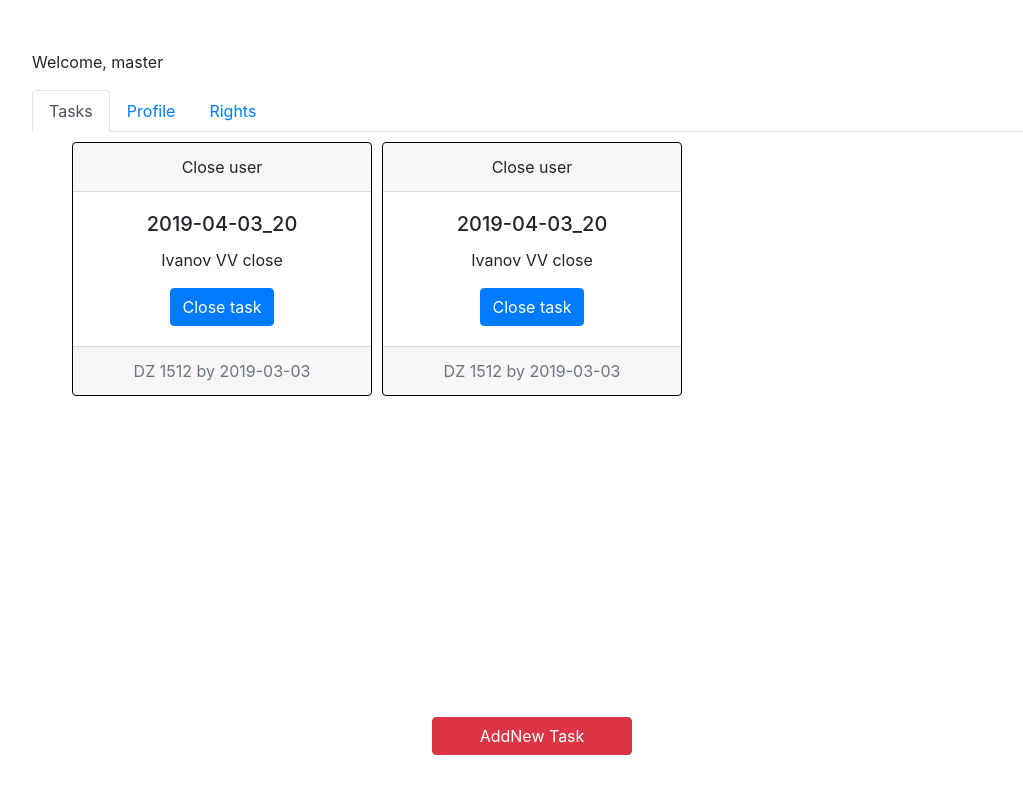
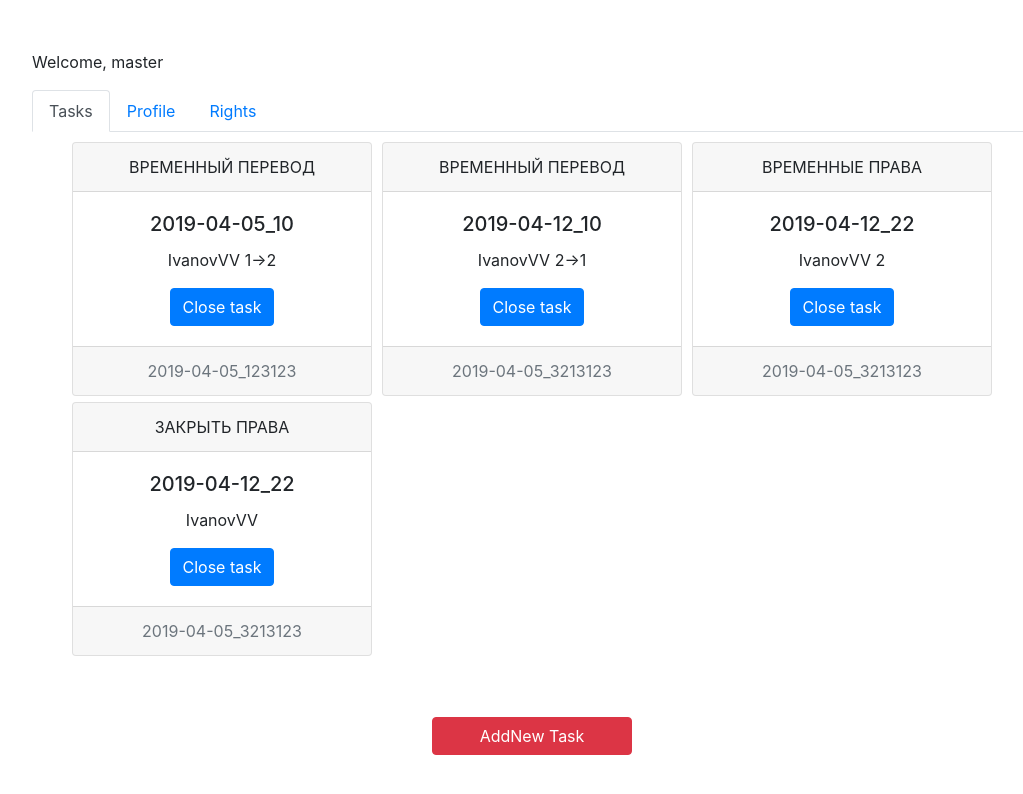
Before and after one commit to belkaz/redux-route-tests, a React (Create React App) app: page / in a window 1280 px wide. Both pictures are taken after typing "name@example.com", "Sample123" into the empty fields and a click on the button "Submit". Shown: the top 794 px of the page, without its empty margins (108-1131 px from the left). Built offline with nearby package versions, Linux system fonts and the light colour scheme.

Commit message:
gen tasks

```diff
--- a/src/components/Main/DisplayRights/DisplayRights.js
+++ b/src/components/Main/DisplayRights/DisplayRights.js
@@ -24,9 +24,11 @@ class DisplayRights extends Component {
           po7 : '1'
         }
       }
+
     render() {
         return (
-            <div className = 'DisplayRights'>
+            <div className = 'DisplayRights'
+            >
                 { this.props.FIO }
                 <PO0Panel rr = { this.state.po0 }/>
                 <PO1Panel rr = { this.state.po1 }/>
--- a/src/components/Main/Main.js
+++ b/src/components/Main/Main.js
@@ -2,19 +2,13 @@ import React, { Component } from 'react';
 
 import './Main.sass';
 
-import { Tabs, Tab, Sonnet } from 'react-bootstrap';
+import { Tabs, Tab } from 'react-bootstrap';
 
 import CUserInfo from './UserInfo/UserInfo';
 import DisplayRights from './DisplayRights/DisplayRights';
 import CTasks from './Tasks/Tasks';
 
 class CMain extends Component {
-    constructor ( props ) {
-        super ( props );
-        this.state = {
-
-        }
-    }
     render() {
         return (
             <div className = 'Main'>
@@ -38,7 +32,7 @@ class CMain extends Component {
                         eventKey="home"
                         title="Rights"
                         className = 'Tab'>
-                        <DisplayRights />
+                        {/* <DisplayRights /> */}
                     </Tab>
                 </Tabs>
             </div>
--- a/src/components/Main/Tasks/Tasks.js
+++ b/src/components/Main/Tasks/Tasks.js
@@ -7,6 +7,97 @@ import CUnclosedTasks from './UnclosedTasks/UnclosedTasks';
 import CAddTasks from './AddTask/AddTask';
 
 class CTasks extends Component {
+    tasks = [
+        {
+            "WHO" : "IvanovVV",
+            "REASON" : "2019-04-05_123123",
+            "TYPE" : "TRANSFER",
+            "FROM" : "1",
+            "TO" : "2",
+            "START" : "2019-04-05_10",
+            "END" : "2019-04-05_22"
+        },
+        {
+            "WHO" : "IvanovVV",
+            "REASON" : "2019-04-05_3213123",
+            "TYPE" : "TRANSFER",
+            "FROM" : "2",
+            "TO" : "1",
+            "START" : "2019-04-12_10",
+            "END" : "2019-04-12_22"
+        },
+        {
+            "WHO" : "IvanovVV",
+            "REASON" : "2019-04-05_3213123",
+            "TYPE" : "TEMP ADD RIGHTS",
+            "UNIT" : "2",
+            "END" : "2019-04-12_22",
+        },
+        {
+            "WHO" : "IvanovVV",
+            "REASON" : "2019-04-05_3213123",
+            "TYPE" : "CLOSE",
+            "CLOSE_DATE" : "2019-04-12_22",
+        }
+
+    ]
+    genTasks = () => {
+        let lefts = [40, 350, 660];
+        let tops = [10, 270, 530];
+        let mm = [];
+        let i = 0;
+        let y = 0;
+        this.tasks.forEach ( (el) => {
+            switch ( el.TYPE ) {
+                case 'TRANSFER' :
+                {
+                    mm.push(<CUnclosedTasks
+                        key = { Math.random()*1000 }
+                        lef  = { lefts[i] + 'px'}
+                        to   = { tops[y] + 'px'}
+                        taskType = 'ВРЕМЕННЫЙ ПЕРЕВОД'
+                        taskStart = { el.START }
+                        taskInfo = { el.WHO + ' ' +el.FROM +'->' + el.TO }
+                        taskRes = { el.REASON}>
+                    </CUnclosedTasks>)
+                };
+                break;
+                case 'TEMP ADD RIGHTS':
+                {
+                    mm.push(<CUnclosedTasks
+                        key = { Math.random()*1000 }
+                        lef  = { lefts[i] + 'px'}
+                        to   = { tops[y] + 'px'}
+                        taskType = "ВРЕМЕННЫЕ ПРАВА"
+                        taskStart = { el.END }
+                        taskInfo = { el.WHO + ' ' +el.UNIT }
+                        taskRes = { el.REASON}>
+                    </CUnclosedTasks>)
+                };
+                break;
+                case 'CLOSE' :
+                {
+                    mm.push(<CUnclosedTasks
+                        key = { Math.random()*1000 }
+                        lef  = { lefts[i] + 'px'}
+                        to   = { tops[y] + 'px'}
+                        taskType = "ЗАКРЫТЬ ПРАВА"
+                        taskStart = { el.CLOSE_DATE }
+                        taskInfo = { el.WHO }
+                        taskRes = { el.REASON}>
+                    </CUnclosedTasks>)
+                };
+                break;
+            }
+            i += 1;
+            if ( i === 3) {
+                i =0;
+                y += 1;
+            }
+        })
+
+        return mm;
+    }
     render () {
         return (
             <div className = 'Tasks'>
@@ -15,20 +106,14 @@ class CTasks extends Component {
                     className = 'AddTaskBut'>
                         AddNew Task
                     </Button>
-                    <CUnclosedTasks
-                    lef  = '40px'
+                { this.genTasks() }
+                {/* <CUnclosedTasks
+                    lef  = '660px'
                     to = '10px'
                     taskType = 'Close user'
                     taskStart = '2019-04-03_20'
                     taskInfo = 'Ivanov VV close'
-                    taskEnd = 'DZ 1512 by 2019-03-03'></CUnclosedTasks>
-                 <CUnclosedTasks
-                    lef  = '350px'
-                    to = '10px'
-                    taskType = 'Close user'
-                    taskStart = '2019-04-03_20'
-                    taskInfo = 'Ivanov VV close'
-                    taskEnd = 'DZ 1512 by 2019-03-03'></CUnclosedTasks>
+                    taskEnd = 'DZ 1512 by 2019-03-03'></CUnclosedTasks>                */}
             </div>
         )
     }
--- a/src/components/Main/Tasks/UnclosedTasks/UnclosedTasks.js
+++ b/src/components/Main/Tasks/UnclosedTasks/UnclosedTasks.js
@@ -23,9 +23,11 @@ class CUnclosedTasks extends Component {
                     <Card.Text>
                         { this.props.taskInfo}
                     </Card.Text>
-                    <Button variant="primary">Close task</Button>
+                    <Button
+                        variant="primary"
+                        onClick = { ()=> {alert()}}>Close task</Button>
                 </Card.Body>
-                <Card.Footer className="text-muted">{ this.props.taskEnd }</Card.Footer>
+                <Card.Footer className="text-muted">{ this.props.taskRes }</Card.Footer>
                 </Card>
             </div>
         )
--- a/src/components/Main/Tasks/UnclosedTasks/UnclosedTasks.sass
+++ b/src/components/Main/Tasks/UnclosedTasks/UnclosedTasks.sass
@@ -1,11 +1,5 @@
 .UnclosedTasks
-    position: absolute
-    width: 500px
-    height: 300px
-    left: 0px
-    top: 0px
 
 .UTCard
     position: absolute
     width: 300px
-    border: 1px solid #000
--- a/src/components/Main/UserInfo/UserInfo.js
+++ b/src/components/Main/UserInfo/UserInfo.js
@@ -5,9 +5,12 @@ import { Form, Button } from 'react-bootstrap';
 import './UserInfo.sass';
 
 class CUserInfo extends Component {
+
     render() {
         return (
-            <div className = 'UserInfo'>
+            <div
+                className = 'UserInfo'
+                >
                 <Form
                     className = 'UIForm'>
                     <Form.Control
```
Also changed, not shown: src/components/Main/Tasks/Tasks.sass (line endings or trailing spaces).
